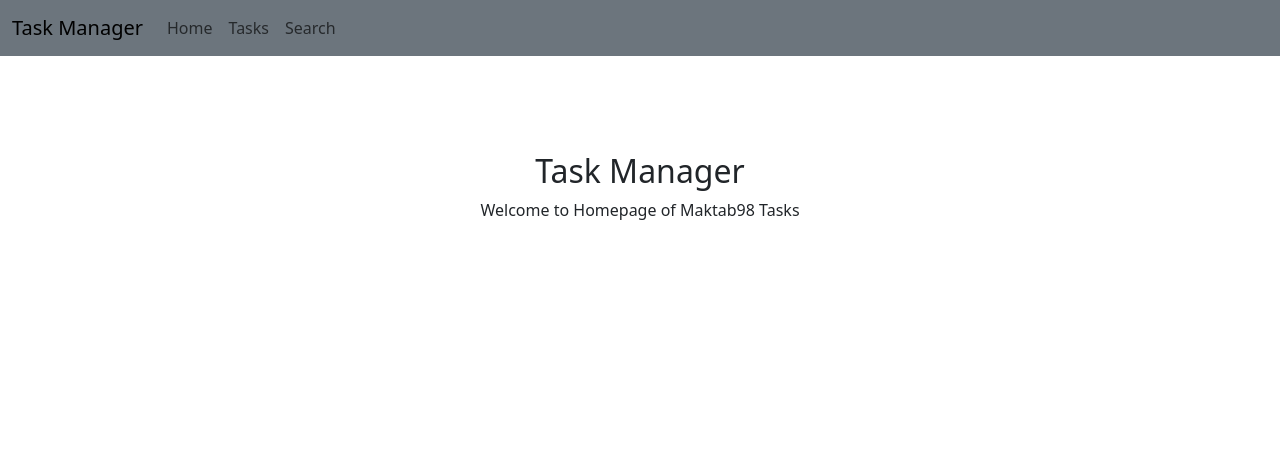
After one commit to HosseinTahami/Task-Manager, a Django app: template TaskManager/template/main_page.html in a window 1280 px wide. The commit adds this page. Shown: the top 462 px of the page. Run offline with Django 4.2, Linux system fonts and the light colour scheme; the template is opened without the code that fills it, so the values that code supplies are empty.

Commit message:
changed pages

```diff
--- a/TaskManager/TaskApp/urls.py
+++ b/TaskManager/TaskApp/urls.py
@@ -2,7 +2,8 @@ from django.urls import path
 from . import views
 
 urlpatterns = [
-    path('', views.home, name='home'),
+    path('', views.main_page, name='main_page'),
+    path('home/', views.home, name='home'),
     path('search/', views.search, name='search'),
     path('tasks/', views.tasks, name='tasks'),
     path('tasks/<int:task_id>', views.task_detail, name='task_detail'),
--- a/TaskManager/template/base.html
+++ b/TaskManager/template/base.html
@@ -13,13 +13,16 @@
 <body>
     <nav class="navbar navbar-expand-lg bg-secondary">
         <div class="container-fluid">
-            <a class="navbar-brand" href="{% url 'home' %}">Task Manager</a>
+            <a class="navbar-brand" href="{% url 'main_page' %}">Task Manager</a>
             <button class="navbar-toggler" type="button" data-bs-toggle="collapse" data-bs-target="#navbarNav"
                 aria-controls="navbarNav" aria-expanded="false" aria-label="Toggle navigation">
                 <span class="navbar-toggler-icon"></span>
             </button>
             <div class="collapse navbar-collapse" id="navbarNav">
                 <ul class="navbar-nav">
+                    <li class="nav-item">
+                        <a class="nav-link" href="{% url 'home' %}">Home</a>
+                    </li>
                     <li class="nav-item">
                         <a class="nav-link" href="{% url 'tasks' %}">Tasks</a>
                     </li>
--- /dev/null
+++ b/TaskManager/template/main_page.html
@@ -0,0 +1,13 @@
+{% extends 'base.html' %}
+{% block content %}
+<div class="text-center">
+    <br>
+    <br>
+    <br>
+    <br>
+    <h2 class="text-center">Task Manager</h2>
+    <p>
+        Welcome to Homepage of Maktab98 Tasks
+    </p>
+</div>
+{% endblock %}
--- a/TaskManager/template/search_results.html
+++ b/TaskManager/template/search_results.html
@@ -8,9 +8,10 @@
             <div class="card-body bg-secondary">
                 <h5 class="card-title">{{result.title}}</h5>
                 <p class="card-text">
-                    <strong>due_date:</strong> <br> {{ task.due_date}}
+                    <strong>due_date:</strong> <br> {{ result.due_date}}
                 </p>
-                <a href='{{ result.id }}' style="text-decoration:none" style="text-decoration:none" class="text-info">
+                <a href="{% url 'tasks' %}{{result.id}}" style="text-decoration:none" style="text-decoration:none"
+                    class="text-info">
                     details </a>
             </div>
         </div>
```
Also changed, not shown: TaskManager/TaskApp/views.py (+9 -1 lines), TaskManager/template/home.html (+16 -9 lines).
